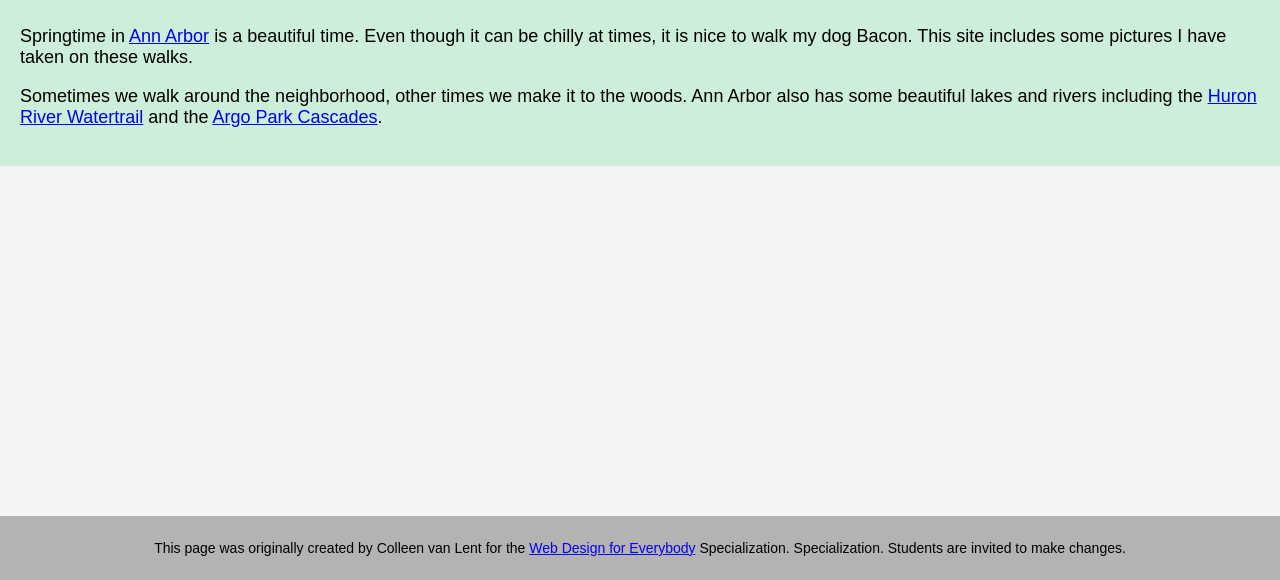
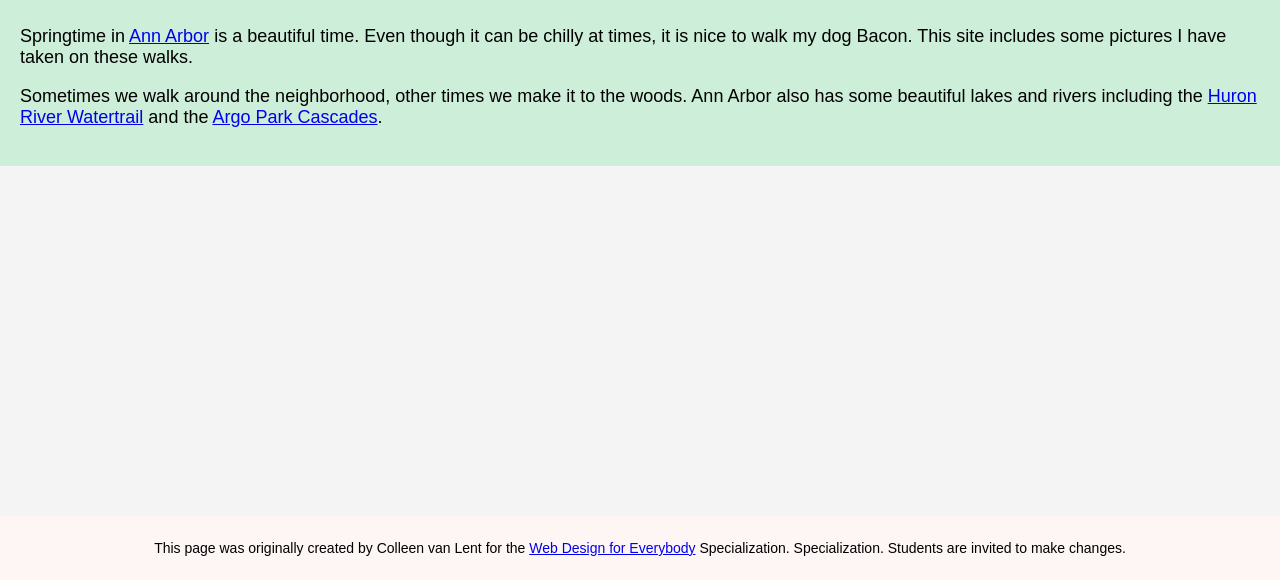
Before and after one commit to deanzano/csshwweek2.github.io, a plain HTML site: page index.html in a window 1280 px wide. Shown: the part 220-800 px from the top of the page. Drawn offline with Linux system fonts and the light colour scheme.

Commit message:
Update style.css

```diff
--- a/css/style.css
+++ b/css/style.css
@@ -16,12 +16,12 @@ h1{
     font-family: 'Trebuchet MS', sans-serif;
 }
 nav{
+    display: inline-block;
     margin: 0;
     padding: 10px;
     font-family: Arial, sans-serif;
     /*background-color: #4beaff;*/
     text-align: center;
-    display: inline-block;
     width: 80%
 }
 nav ul li{
@@ -60,7 +60,7 @@ main{
 
 }
 footer{
-    background-color: #b5b2b2;
+    background-color: #fef5f5;
     color: #000000;
     text-align: center;
     padding: 10px 0;
```
